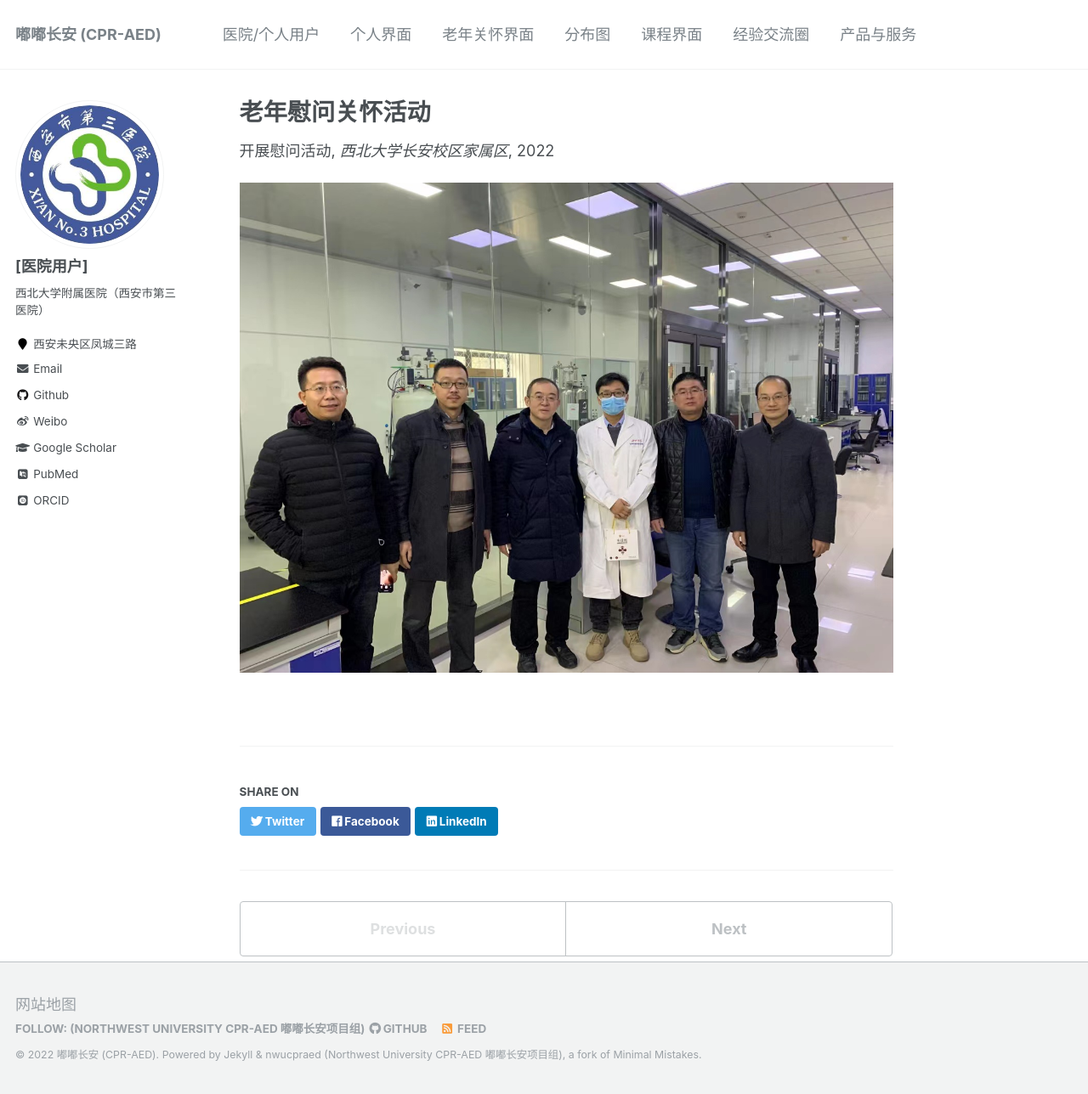
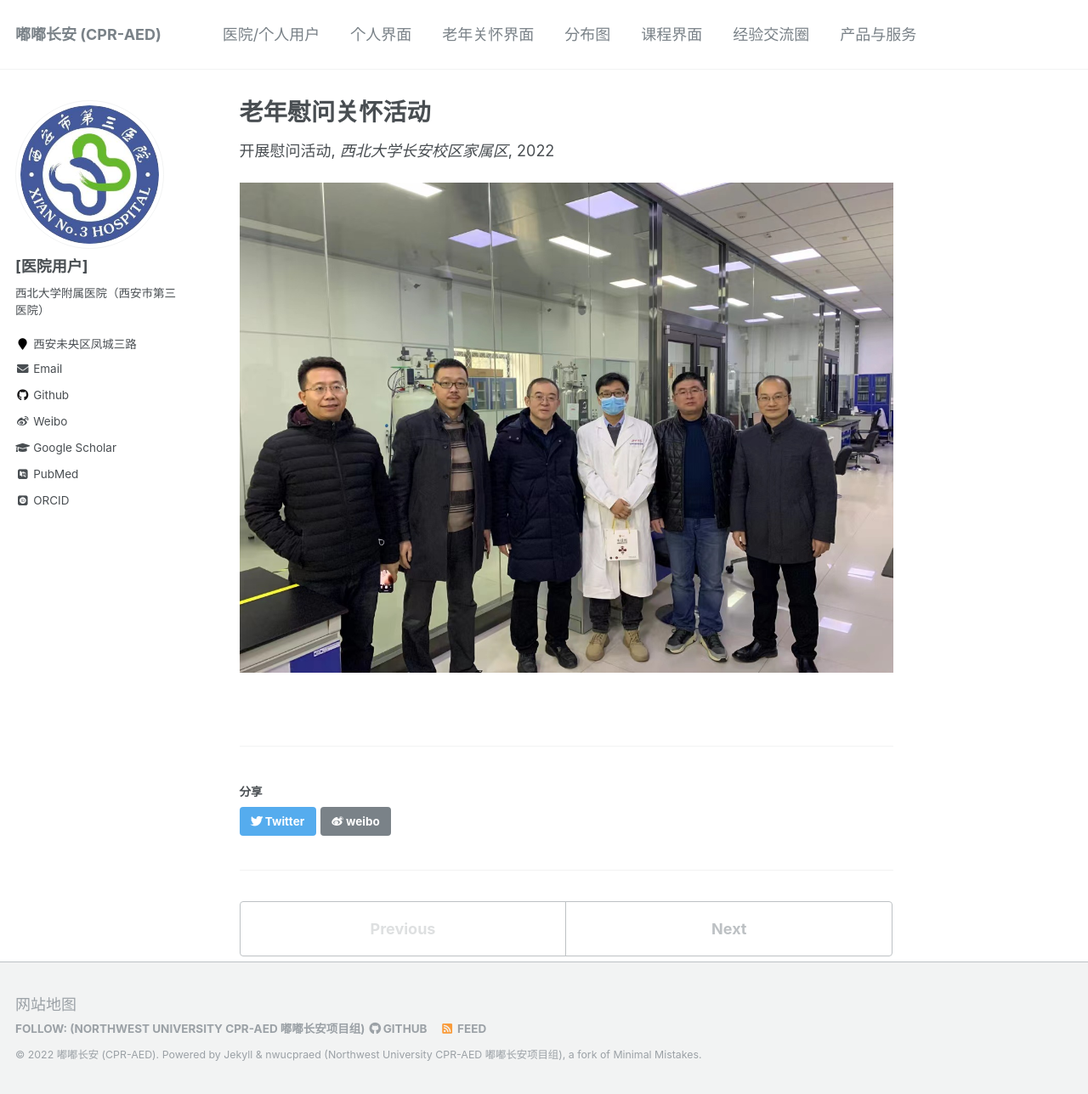
Before and after one commit to nwucpraed/nwucpraed.github.io, a Jekyll site: the page built from _teaching/2015-spring-teaching-2.md, in a window 1280 px wide and 1288 px high. Shown: the whole window at 85% size. Built offline with Jekyll 4.4.1, drawn with Linux system fonts in a browser that asks for light colours; some web fonts are replaced.

Commit message:
Share on
Share on

```diff
--- a/_data/ui-text.yml
+++ b/_data/ui-text.yml
@@ -12,7 +12,7 @@ en: &DEFAULT_EN
   ext_link_label             : "Direct Link"
   less_than                  : "less than"
   minute_read                : "minute read"
-  share_on_label             : "Share on"
+  share_on_label             : "分享"
   meta_label                 :
   tags_label                 : "Tags:"
   categories_label           : "Categories:"
--- a/_includes/social-share.html
+++ b/_includes/social-share.html
@@ -7,7 +7,7 @@
 
   <a href="https://twitter.com/intent/tweet?text={{ base_path }}{{ page.url }}" class="btn btn--twitter" title="{{ site.data.ui-text[site.locale].share_on_label | default: 'Share on' }} Twitter"><i class="fab fa-twitter" aria-hidden="true"></i><span> Twitter</span></a>
 
-  <a href="https://www.facebook.com/sharer/sharer.php?u={{ base_path }}{{ page.url }}" class="btn btn--facebook" title="{{ site.data.ui-text[site.locale].share_on_label | default: 'Share on' }} Facebook"><i class="fab fa-facebook" aria-hidden="true"></i><span> Facebook</span></a>
+  <!-- <a href="https://www.facebook.com/sharer/sharer.php?u={{ base_path }}{{ page.url }}" class="btn btn--facebook" title="{{ site.data.ui-text[site.locale].share_on_label | default: 'Share on' }} Facebook"><i class="fab fa-facebook" aria-hidden="true"></i><span> Facebook</span></a> -->
 
-  <a href="https://www.linkedin.com/shareArticle?mini=true&url={{ base_path }}{{ page.url }}" class="btn btn--linkedin" title="{{ site.data.ui-text[site.locale].share_on_label | default: 'Share on' }} LinkedIn"><i class="fab fa-linkedin" aria-hidden="true"></i><span> LinkedIn</span></a>
+  <a href="https://www.weibo.com/shareArticle?mini=true&url={{ base_path }}{{ page.url }}" class="btn btn--weibo" title="{{ site.data.ui-text[site.locale].share_on_label | default: 'Share on' }} weibo"><i class="fab fa-weibo" aria-hidden="true"></i><span> weibo</span></a>
 </section>
```
